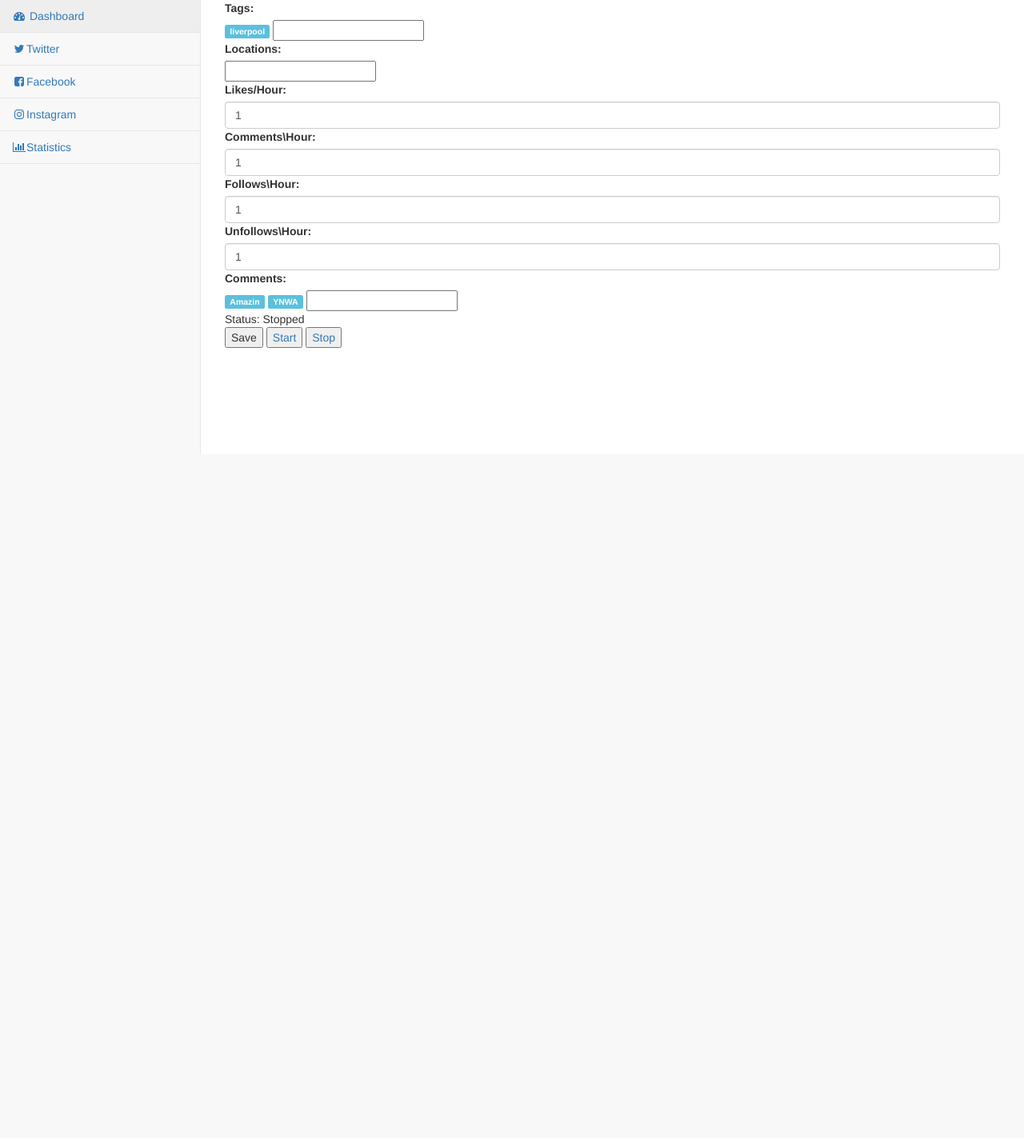
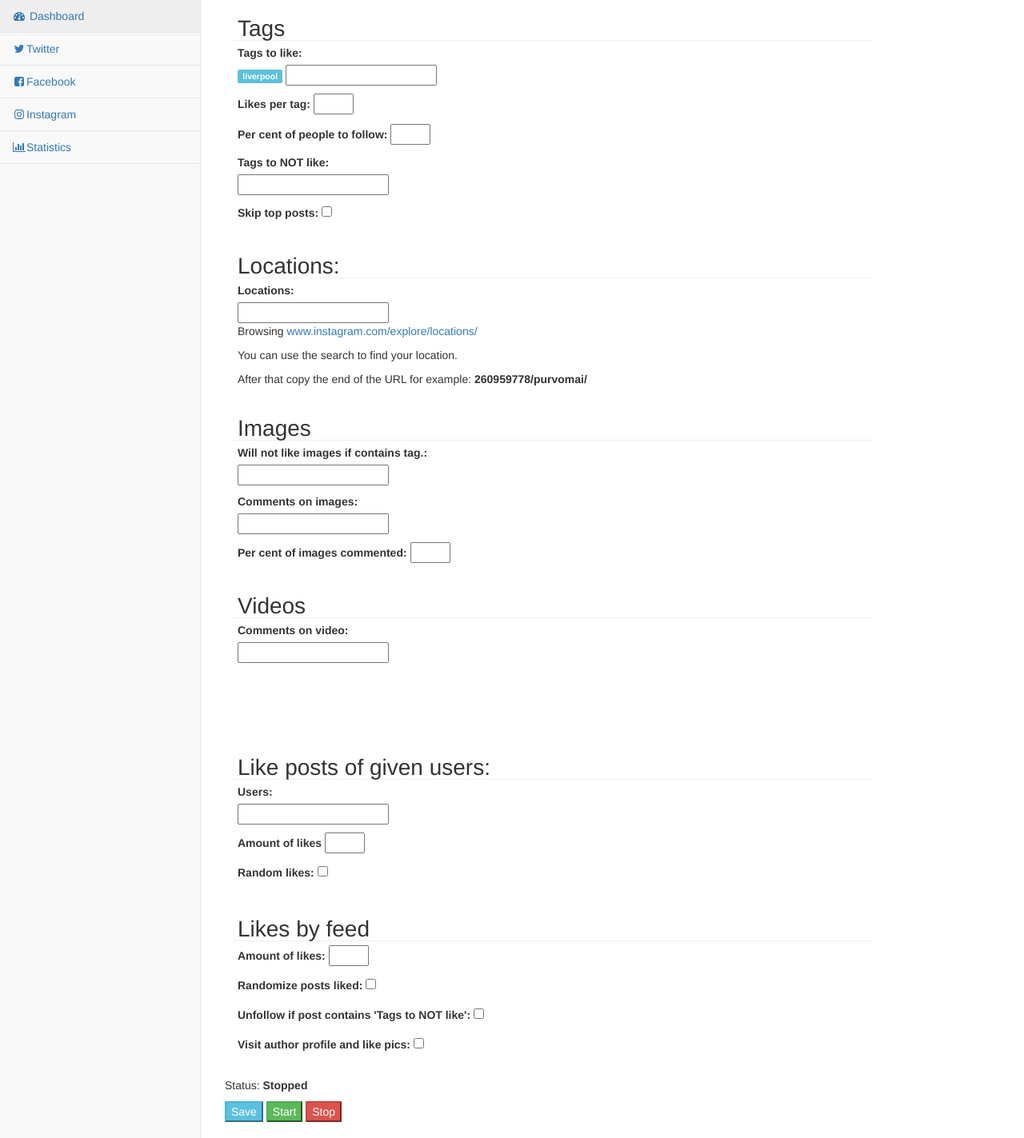
Before and after one commit to tyanakiev/AutoMark, a Django app: page /automark/instagram_settings/42/ in a window 1280 px wide. Shown: the part 51-1474 px from the top of the page at 80% size. Before the commit the page ends 619 px from the top, so only its background shows below. Run offline with Django 3.2, Linux system fonts and the light colour scheme; a user stored in the database is signed in; data comes from the database, SQL or seed files in the repository; both versions use the stored data as it was after the commit; parts of the project's set-up code (start-up, migrations or seed data) failed here and were passed over; some libraries are stand-ins or nearby versions.

Commit message:
Adding more options in settings, change in the settings url.

```diff
--- a/AutoMark/forms.py
+++ b/AutoMark/forms.py
@@ -37,7 +37,28 @@ class InstagramSettingsForm(forms.Form):
 
     tags = forms.CharField(
         required=True,
-        label='Tags',
+        label='Tags to like',
+        max_length=1024,
+        widget=forms.TextInput(attrs={'class': 'form-control', 'data-role': 'tagsinput'})
+    )
+
+    likes_per_tag = forms.CharField(
+        required=False,
+        label='Likes per tag',
+        max_length=32,
+        widget=forms.TextInput(attrs={'class': 'num_of'})
+    )
+
+    percent_to_follow = forms.CharField(
+        required=False,
+        label='Per cent of people to follow',
+        max_length=32,
+        widget=forms.TextInput(attrs={'class': 'num_of'})
+    )
+
+    dont_like_tags = forms.CharField(
+        required=False,
+        label='Will not like if contains tag.',
         max_length=1024,
         widget=forms.TextInput(attrs={'class': 'form-control', 'data-role': 'tagsinput'})
     )
@@ -49,37 +70,61 @@ class InstagramSettingsForm(forms.Form):
         widget=forms.TextInput(attrs={'class': 'form-control', 'data-role': 'tagsinput'})
     )
 
-    likes_hour = forms.CharField(
+    dont_like_images = forms.CharField(
         required=False,
-        label='Likes/Hour',
-        max_length=32,
-        widget=forms.TextInput(attrs={'class': 'form-control'})
+        label='Will not like images if contains tag.',
+        max_length=1024,
+        widget=forms.TextInput(attrs={'class': 'form-control', 'data-role': 'tagsinput'})
     )
 
-    comments_hour = forms.CharField(
+    comments_images = forms.CharField(
         required=False,
-        label='Comments\Hour',
-        max_length=32,
-        widget=forms.TextInput(attrs={'class': 'form-control'})
-    )
-
-    follows_hour = forms.CharField(
-        required=False,
-        label='Follows\Hour',
-        max_length=32,
-        widget=forms.TextInput(attrs={'class': 'form-control'})
-    )
-
-    unfollows_hour = forms.CharField(
-        required=False,
-        label='Unfollows\Hour',
-        max_length=32,
-        widget=forms.TextInput(attrs={'class': 'form-control'})
-    )
-
-    comments = forms.CharField(
-        required=False,
-        label='Comments',
+        label='Comments on images',
         max_length=32,
         widget=forms.TextInput(attrs={'class': 'form-control', 'data-role': 'tagsinput'})
     )
+
+    percent_of_img_commented = forms.CharField(
+        required=False,
+        label='Per cent of images commented.',
+        max_length=32,
+        widget=forms.TextInput(attrs={'class': 'num_of'})
+    )
+
+    comments_video = forms.CharField(
+        required=False,
+        label='Comments on video',
+        max_length=32,
+        widget=forms.TextInput(attrs={'class': 'form-control', 'data-role': 'tagsinput'})
+    )
+
+    skip_top_posts = forms.BooleanField(required=False)
+
+    users_to_like_posts = forms.CharField(
+        required=False,
+        label='Users',
+        max_length=1024,
+        widget=forms.TextInput(attrs={'class': 'form-control', 'data-role': 'tagsinput'})
+    )
+
+    amount_of_likes = forms.CharField(
+        required=False,
+        label='Amount of likes.',
+        max_length=32,
+        widget=forms.TextInput(attrs={'class': 'num_of'})
+    )
+
+    random_likes = forms.BooleanField(required=False)
+
+    likes_of_likes = forms.CharField(
+        required=False,
+        label='Amount of likes.',
+        max_length=32,
+        widget=forms.TextInput(attrs={'class': 'num_of'})
+    )
+
+    randomize_posts_liked = forms.BooleanField(required=False)
+
+    unfollow_if_inappropriate_tag = forms.BooleanField(required=False)
+
+    interact_with_user = forms.BooleanField(required=False)
--- a/AutoMark/static/AutoMark/css/style.css
+++ b/AutoMark/static/AutoMark/css/style.css
@@ -71,3 +71,34 @@
 .insta_add_button{
     margin-left: 85px;
 }
+
+.inst_container {
+    width: 800px;
+    max-height: 500px;
+    margin: 10px;
+    border: 1px solid #fff;
+    background-color: #ffffff;
+    border-radius: 10px;
+}
+.inst_mainbody,
+.inst_header{
+    padding: 5px;
+}
+.inst_mainbody {
+    margin-top: 0;
+    min-height: 150px;
+    max-height: 388px;
+    overflow: auto;
+}
+.inst_header {
+    height: 40px;
+    font-size: 28px;
+    border-bottom: 1px solid #EEE;
+    background-color: #ffffff;
+    border-top-left-radius: 5px;
+    border-top-right-radius: 5px;
+}
+
+.num_of{
+    width: 50px;
+}
--- a/AutoMark/templates/insta_settings.html
+++ b/AutoMark/templates/insta_settings.html
@@ -3,17 +3,125 @@
 {% block content %}
     <form action="{% url 'instagram_settings' id %}" method="post">
         {% csrf_token %}
-        {{ form }}
+
+
+        <div class="inst_container">
+            <div class="inst_header">Tags</div>
+            <div class="inst_mainbody">
+                <p>
+                    <label for="{{ form.tags.id_for_label }}">Tags to like:</label>
+                    {{ form.tags }}
+                </p>
+                <p>
+                    <label for="{{ form.likes_per_tag.id_for_label }}">Likes per tag:</label>
+                    {{ form.likes_per_tag }}
+                </p>
+                <p>
+                    <label for="{{ form.percent_to_follow.id_for_label }}">Per cent of people to follow:</label>
+                    {{ form.percent_to_follow }}
+                </p>
+                <p>
+                    <label for="{{ form.dont_like_tags.id_for_label }}">Tags to NOT like:</label>
+                    {{ form.dont_like_tags }}
+                </p>
+                <p>
+                    <label for="{{ form.skip_top_posts.id_for_label }}">Skip top posts:</label>
+                    {{ form.skip_top_posts }}
+                </p>
+            </div>
+        </div>
+
+        <div class="inst_container">
+            <div class="inst_header">Locations:</div>
+            <div class="inst_mainbody">
+                <label for="{{ form.locations.id_for_label }}">Locations:</label>
+                {{ form.locations }}
+                <p>Browsing <a target="_blank" href="https://www.instagram.com/explore/locations/">www.instagram.com/explore/locations/</a></p>
+                <p>You can use the search to find your location.</p>
+                <p>After that copy the end of the URL for example: <b>260959778/purvomai/</b></p>
+            </div>
+        </div>
+
+        <div class="inst_container">
+            <div class="inst_header">Images</div>
+            <div class="inst_mainbody">
+                <p>
+                    <label for="{{ form.dont_like_images.id_for_label }}">Will not like images if contains tag.:</label>
+                    {{ form.dont_like_images }}
+                </p>
+                <p>
+                    <label for="{{ form.comments_images.id_for_label }}">Comments on images:</label>
+                    {{ form.comments_images }}
+                </p>
+                <p>
+                    <label for="{{ form.percent_of_img_commented.id_for_label }}">Per cent of images commented:</label>
+                    {{ form.percent_of_img_commented }}
+                </p>
+            </div>
+        </div>
+
+        <div class="inst_container">
+            <div class="inst_header">Videos</div>
+            <div class="inst_mainbody">
+                <p>
+                    <label for="{{ form.comments_video.id_for_label }}">Comments on video:</label>
+                    {{ form.comments_video }}
+                </p>
+            </div>
+        </div>
+
+        <div class="inst_container">
+            <div class="inst_header">Like posts of given users:</div>
+            <div class="inst_mainbody">
+                <p>
+                    <label for="{{ form.users_to_like_posts.id_for_label }}">Users:</label>
+                    {{ form.users_to_like_posts }}
+                </p>
+                <p>
+                    <label for="{{ form.amount_of_likes.id_for_label }}">Amount of likes</label>
+                    {{ form.amount_of_likes }}
+                </p>
+                <p>
+                    <label for="{{ form.random_likes.id_for_label }}">Random likes:</label>
+                    {{ form.random_likes }}
+                </p>
+            </div>
+        </div>
+
+        <div class="inst_container">
+            <div class="inst_header">Likes by feed</div>
+            <div class="inst_mainbody">
+                <p>
+                    <label for="{{ form.likes_of_likes.id_for_label }}">Amount of likes:</label>
+                    {{ form.likes_of_likes }}
+                </p>
+                <p>
+                    <label for="{{ form.randomize_posts_liked.id_for_label }}">Randomize posts liked:</label>
+                    {{ form.randomize_posts_liked }}
+                </p>
+                <p>
+                    <label for="{{ form.unfollow_if_inappropriate_tag.id_for_label }}">Unfollow if post contains 'Tags to NOT like':</label>
+                    {{ form.unfollow_if_inappropriate_tag }}
+                </p>
+                <p>
+                    <label for="{{ form.interact_with_user.id_for_label }}">Visit author profile and like pics:</label>
+                    {{ form.interact_with_user }}
+                </p>
+            </div>
+        </div>
+
         <div clas="task_status">
-            Status: {{ task.status }}
+            <p>Status: <b>{{ task.status }}</b></p>
         </div>
-        <input type="submit" value="Save" />
+        <a href="{% url 'instagram_settings' pk=id %}">
+             <input type="button" class="btn-info" value="Save" />
+        </a>
         <a href="{% url 'i_worker_start' pk=id %}">
-            <input type="button" value="Start" />
+            <input type="button" class="btn-success" value="Start" />
         </a>
         <a href="{% url 'i_worker_stop' pk=id %}">
-            <input type="button" value="Stop" />
+            <input type="button" class="btn-danger" value="Stop" />
         </a>
     </form>
-
+    </br>
 {% endblock %}
--- a/AutoMark/views.py
+++ b/AutoMark/views.py
@@ -75,7 +75,6 @@ def i_worker_start(request, pk=None):
                       'unfollows_hour': int(current_settings.unfollows_hour),
                       'comments': current_settings.comments.split(',')  # ['Wow', 'Amazing', 'Super!', 'This looks amazing.']}
                       }
-    print(insta_settings)
     insta_py.delay(insta_settings, pk)
     return redirect('instagram')
 
@@ -134,7 +133,6 @@ def read_instagram_log_file(path):
 
 def instagram_report(request, pk=None):
     instagram_account = InstagramAccount.objects.get(id=pk)
-    print(dir(instagram_account))
     log_file_path = os.path.join('logs', instagram_account.username, 'general.log')
     content = read_instagram_log_file(log_file_path)
     return render(request, 'insta_report.html', {'account': instagram_account,
```
Also changed, not shown: AutoMark/InstaPy/db/instapy.db, db.sqlite3.
